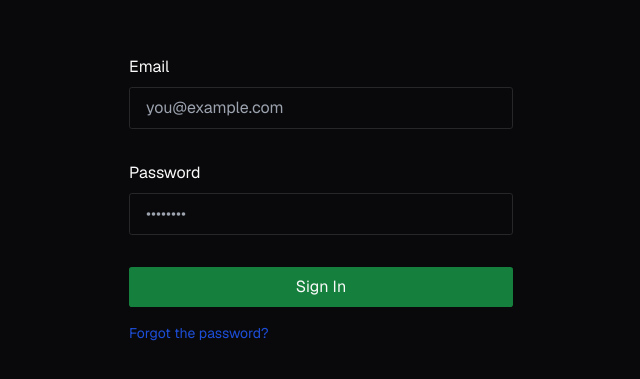
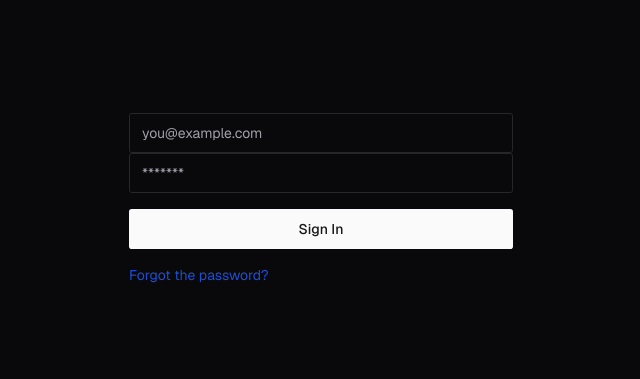
Before and after one commit to Builder-s-League/BuildersLeague-Edition1, a Next.js app: page /hr/login in a window 1280 px wide. Shown: the part 201-580 px from the top of the page, without its empty margins (319-959 px from the left). Built offline with nearby package versions, Linux system fonts and the light colour scheme.

Commit message:
feat: add style for login form component shared among login pages

```diff
--- a/package.json
+++ b/package.json
@@ -31,6 +31,7 @@
     "@radix-ui/react-checkbox": "^1.1.2",
     "@radix-ui/react-dropdown-menu": "^2.0.6",
     "@radix-ui/react-icons": "^1.3.0",
+    "@radix-ui/react-label": "^2.1.0",
     "@radix-ui/react-progress": "^1.1.0",
     "@radix-ui/react-slot": "^1.0.2",
     "@supabase/ssr": "^0.1.0",
--- a/src/components/login-form/index.tsx
+++ b/src/components/login-form/index.tsx
@@ -1,31 +1,17 @@
 import Link from 'next/link'
+import { Input } from '@/components/ui/input'
+import { Label } from '@/components/ui/label'
+import { Button } from '@/components/ui/button'
 
 export default function LoginForm() {
   return (
-    <form className="flex w-full flex-1 flex-col justify-center gap-2 text-foreground animate-in">
-      <label className="text-md" htmlFor="email">
-        Email
-      </label>
-      <input
-        className="mb-6 rounded-md border bg-inherit px-4 py-2"
-        name="email"
-        placeholder="you@example.com"
-        required
-      />
-      <label className="text-md" htmlFor="password">
-        Password
-      </label>
-      <input
-        className="mb-6 rounded-md border bg-inherit px-4 py-2"
-        type="password"
-        name="password"
-        placeholder="••••••••"
-        required
-      />
-      <button className="mb-2 rounded-md bg-green-700 px-4 py-2 text-foreground">
-        Sign In
-      </button>
-      <Link href="forgetPassword">
+    <form className="gap-z flex w-full flex-1 flex-col justify-center text-foreground animate-in">
+      <Label className="text-md" htmlFor="email" />
+      <Input name="email" placeholder="you@example.com" required />
+      <Label className="text-md" htmlFor="password" />
+      <Input name="password" type="password" required placeholder="*******" />
+      <Button className="my-4">Sign In</Button>
+      <Link href="">
         <p className="text-sm text-blue-700">Forgot the password?</p>
       </Link>
     </form>
--- /dev/null
+++ b/src/components/ui/label.tsx
@@ -0,0 +1,26 @@
+'use client'
+
+import * as React from 'react'
+import * as LabelPrimitive from '@radix-ui/react-label'
+import { cva, type VariantProps } from 'class-variance-authority'
+
+import { cn } from '@/utils/tailwind'
+
+const labelVariants = cva(
+  'text-sm font-medium leading-none peer-disabled:cursor-not-allowed peer-disabled:opacity-70',
+)
+
+const Label = React.forwardRef<
+  React.ElementRef<typeof LabelPrimitive.Root>,
+  React.ComponentPropsWithoutRef<typeof LabelPrimitive.Root> &
+    VariantProps<typeof labelVariants>
+>(({ className, ...props }, ref) => (
+  <LabelPrimitive.Root
+    ref={ref}
+    className={cn(labelVariants(), className)}
+    {...props}
+  />
+))
+Label.displayName = LabelPrimitive.Root.displayName
+
+export { Label }
```
Also changed, not shown: 1 other file (tests, documents, lock files or other folders).
